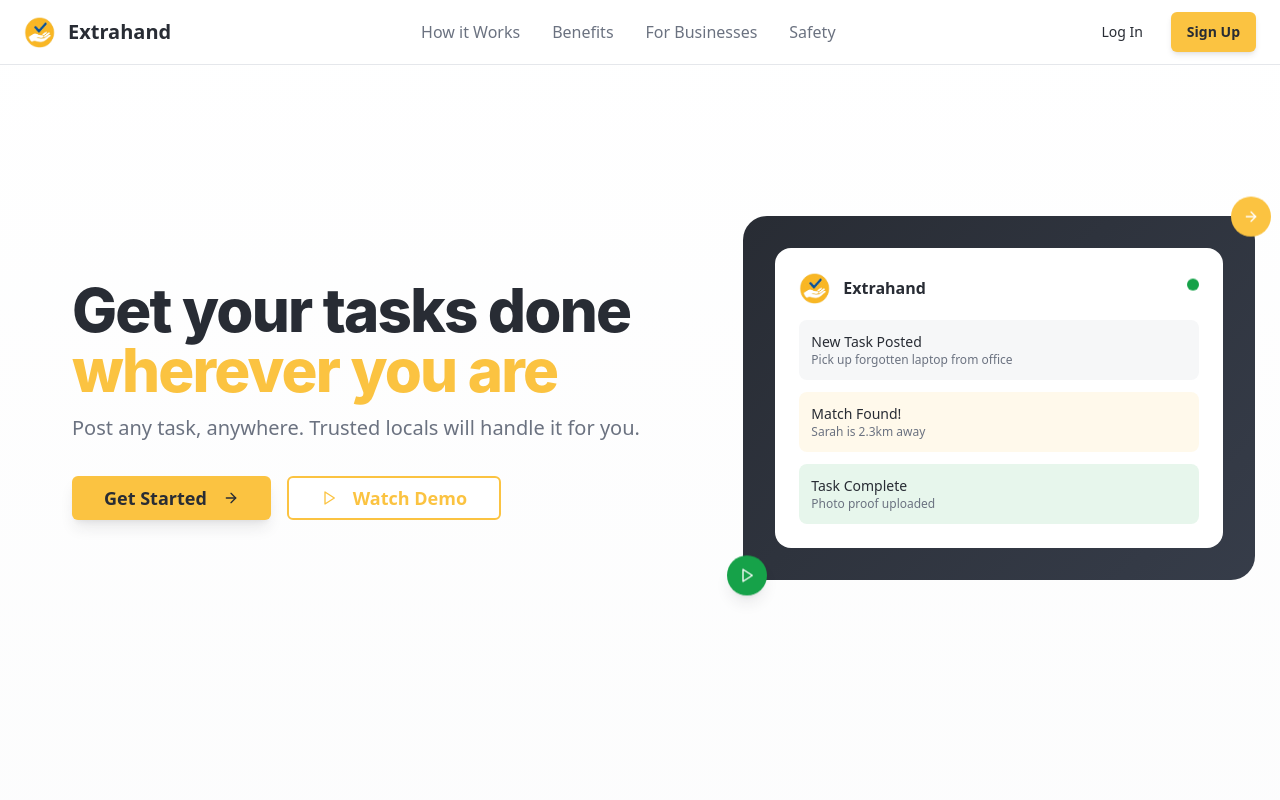
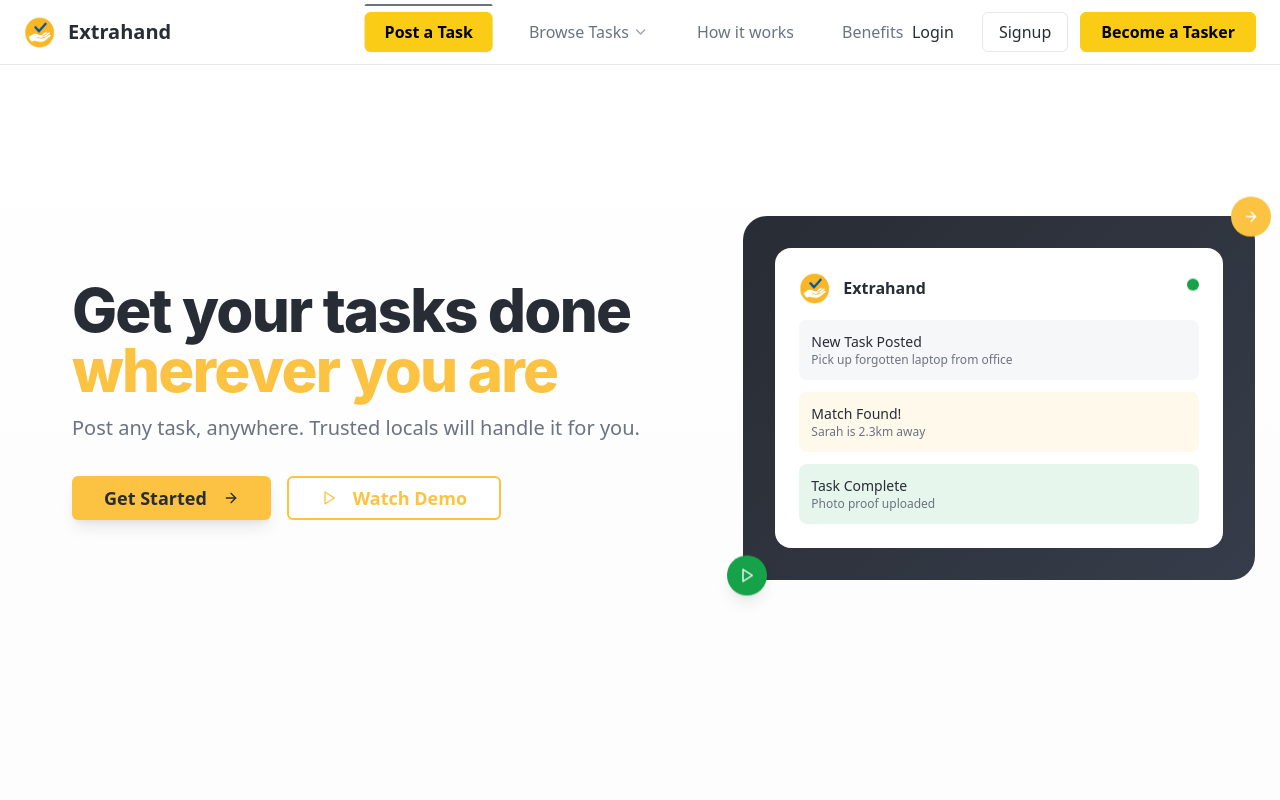
Before and after one commit to TrizenVenturesLLP/extrahand-task-pilot, a React (Vite) app: page / in a window 1280 px wide. Shown: the top 800 px of the page. Built offline with nearby package versions, Linux system fonts and the light colour scheme.

Commit message:
chnages done

```diff
--- a/src/components/Header.tsx
+++ b/src/components/Header.tsx
@@ -1,60 +1,158 @@
-import { useState } from "react";
-import { Menu, X } from "lucide-react";
+import { useState, useRef, useEffect } from "react";
+import { Menu, X, ChevronDown } from "lucide-react";
 import { Button } from "@/components/ui/button";
+
+const categories = [
+  "Accountants", "Admin", "Alterations", "Appliances", "Assembly", "Auto Electricians", "Bakers", "Barbers", "Beauticians", "Bicycle Service", "Bricklaying", "Building & Construction", "Business", "Car Body Work", "Car Detailing", "Car Repair", "Car Service", "Carpentry", "Cat Care", "Catering", "Chef", "Cladding", "Cleaning", "Computers & IT", "Concreting", "Decking", "Delivery", "Design", "Dog Care", "Draftsman", "Driving", "Electricians", "Entertainment", "Events", "Fencing", "Flooring", "Florist", "Furniture Assembly", "Gardening", "Gate Installation", "Hairdressers", "Handyman", "Heating & Cooling", "Home", "Automation And Security", "Home Theatre", "Interior Designer", "Landscaping", "Laundry", "Lawn Care", "Lessons", "Locksmith", "Makeup Artist", "Marketing", "Mobile Mechanic", "Painting", "Paving", "Pet Care", "Photographers", "Plasterer", "Plumbing", "Pool Maintenance", "Removals", "Roofing", "Sharpening", "Staffing", "Tailors", "Tattoo Artists", "Tiling", "Tradesman", "Tutoring", "Wall Hanging & Mounting", "Wallpapering", "Waterproofing", "Web", "Wheel & Tyre Service", "Writing"
+];
 
 const Header = () => {
   const [isMenuOpen, setIsMenuOpen] = useState(false);
+  const [activeNav, setActiveNav] = useState("Post a Task");
+  const [activeAction, setActiveAction] = useState("");
+  const [showCategories, setShowCategories] = useState(false);
+  const dropdownRef = useRef<HTMLDivElement>(null);
 
+  // Navigation items (center)
   const navItems = [
-    { label: "How it Works", href: "#how-it-works" },
+    { label: "Post a Task", href: "#post-task", isButton: true },
+    { label: "Browse Tasks", href: "#browse-tasks", isDropdown: true },
+    { label: "How it works", href: "#how-it-works" },
     { label: "Benefits", href: "#benefits" },
-    { label: "For Businesses", href: "#businesses" },
-    { label: "Safety", href: "#safety" },
   ];
+
+  // Action items (right)
+  const actionItems = [
+    { label: "Login", href: "#login", variant: "ghost" },
+    { label: "Signup", href: "#signup", variant: "outline" },
+    { label: "Become a Tasker", href: "#become-tasker", variant: "hero" },
+  ];
+
+  // Bar style
+  const barClass = 'before:content-[" "] before:absolute before:-top-2 before:left-0 before:right-0 before:h-0.5 before:bg-gray-500 before:rounded-t';
+
+  // Split categories into columns for desktop
+  const getCategoryColumns = (cols = 4) => {
+    const perCol = Math.ceil(categories.length / cols);
+    return Array.from({ length: cols }, (_, i) => categories.slice(i * perCol, (i + 1) * perCol));
+  };
+
+  // Close dropdown on outside click
+  useEffect(() => {
+    if (!showCategories) return;
+    function handleClick(e: MouseEvent) {
+      if (dropdownRef.current && !dropdownRef.current.contains(e.target as Node)) {
+        setShowCategories(false);
+      }
+    }
+    document.addEventListener("mousedown", handleClick);
+    return () => document.removeEventListener("mousedown", handleClick);
+  }, [showCategories]);
+
+  // Close dropdown when another nav/action is clicked
+  const handleNavClick = (item: any) => {
+    setActiveNav(item.label);
+    setActiveAction("");
+    if (!item.isDropdown) setShowCategories(false);
+    else setShowCategories((prev) => !prev);
+  };
+  const handleActionClick = (item: any) => {
+    setActiveAction(item.label);
+    setActiveNav("");
+    setShowCategories(false);
+  };
 
   return (
     <header className="fixed top-0 left-0 right-0 bg-white/95 backdrop-blur-sm border-b border-border z-50">
-      <div className="container mx-auto px-6">
-        <div className="flex items-center justify-between h-16">
+      <div className="container mx-auto px-6 relative">
+        <div className="flex items-center justify-between h-16 relative">
           {/* Logo */}
-          <div className="flex items-center gap-3">
+          <div className="flex items-center gap-3 z-10">
             <img
               src="/lovable-uploads/83b553c5-31a3-40ab-a031-6070c5e52e2b.png"
               alt="Extrahand Logo"
               className="w-8 h-8"
             />
-            <div>
             <span className="text-xl font-bold text-foreground">Extrahand</span>
           </div>
+
+          {/* Centered Navigation */}
+          <nav className="hidden md:flex absolute left-1/2 top-1/2 -translate-x-1/2 -translate-y-1/2 items-center gap-2 lg:gap-4 xl:gap-6">
+            {navItems.map((item) =>
+              item.isButton ? (
+                <Button
+                  key={item.label}
+                  asChild
+                  className={`font-semibold px-5 py-2 text-base shadow-sm bg-yellow-400 hover:bg-yellow-500 text-black transition-colors duration-200 relative ${activeNav === item.label ? barClass : ''}`}
+                  onClick={() => handleNavClick(item)}
+                >
+                  <a href={item.href}>{item.label}</a>
+                </Button>
+              ) : item.isDropdown ? (
+                <div
+                  key={item.label}
+                  className={`relative flex flex-col items-center px-3 py-2 cursor-pointer ${activeNav === item.label ? barClass : ''}`}
+                  ref={dropdownRef}
+                >
+                  <div className="flex items-center gap-1" onClick={() => handleNavClick(item)}>
+                    <span className="text-text-light hover:text-foreground transition-colors duration-200 font-medium">{item.label}</span>
+                    <ChevronDown className="w-4 h-4 text-gray-400" />
                   </div>
-
-          {/* Desktop Navigation */}
-          <nav className="hidden md:flex items-center gap-8">
-            {navItems.map((item) => (
+                  {/* Dropdown */}
+                  {showCategories && (
+                    <div className="absolute top-full left-1/2 -translate-x-1/2 mt-2 w-[700px] bg-white rounded-xl shadow-xl border border-gray-200 z-50 p-6 flex gap-8 max-h-80 overflow-x-auto overflow-y-auto scrollbar-thin scrollbar-thumb-gray-300 scrollbar-track-gray-100" style={{ minWidth: 600 }}>
+                      {getCategoryColumns(4).map((col, i) => (
+                        <ul key={i} className="space-y-2 min-w-[120px]">
+                          {col.map((cat) => (
+                            <li key={cat}>
+                              <a href="#" className="block text-gray-700 hover:text-primary text-sm font-medium transition-colors duration-150 py-1 px-2 rounded">
+                                {cat}
+                              </a>
+                            </li>
+                          ))}
+                        </ul>
+                      ))}
+                    </div>
+                  )}
+                </div>
+              ) : (
                 <a
                   key={item.label}
                   href={item.href}
-                className="text-text-light hover:text-foreground transition-colors duration-200 font-medium"
+                  className={`text-text-light hover:text-foreground transition-colors duration-200 font-medium px-3 py-2 relative flex flex-col items-center ${activeNav === item.label ? barClass : ''}`}
+                  onClick={() => handleNavClick(item)}
                 >
                   {item.label}
                 </a>
-            ))}
+              )
+            )}
           </nav>
 
           {/* Desktop Actions */}
-          <div className="hidden md:flex items-center gap-3">
-            <Button variant="ghost" className="text-foreground hover:text-primary">
-              Log In
+          <div className="hidden md:flex items-center gap-2 lg:gap-3 z-10">
+            {actionItems.map((item) => (
+              <Button
+                key={item.label}
+                asChild
+                variant={item.variant as "ghost" | "outline" | "hero"}
+                className={
+                  `${item.label === "Become a Tasker"
+                    ? "font-semibold px-5 py-2 text-base bg-yellow-400 hover:bg-yellow-500 text-black border-yellow-400 border shadow-sm transition-colors duration-200"
+                    : "font-medium px-4 py-2 text-base"}
+                  relative ${activeAction === item.label ? barClass : ''}`
+                }
+                onClick={() => handleActionClick(item)}
+              >
+                <a href={item.href}>{item.label}</a>
               </Button>
-            <Button variant="hero">
-              Sign Up
-            </Button>
+            ))}
           </div>
 
           {/* Mobile Menu Button */}
           <button
             onClick={() => setIsMenuOpen(!isMenuOpen)}
-            className="md:hidden p-2 text-foreground hover:text-primary transition-colors duration-200"
+            className="md:hidden p-2 text-foreground hover:text-primary transition-colors duration-200 z-20"
+            aria-label="Toggle menu"
           >
             {isMenuOpen ? <X className="w-6 h-6" /> : <Menu className="w-6 h-6" />}
           </button>
@@ -62,25 +160,73 @@ const Header = () => {
 
         {/* Mobile Navigation */}
         {isMenuOpen && (
-          <div className="md:hidden absolute top-16 left-0 right-0 bg-white border-b border-border shadow-lg">
-            <nav className="p-6 space-y-4">
-              {navItems.map((item) => (
+          <div className="md:hidden absolute top-16 left-0 right-0 bg-white border-b border-border shadow-lg z-50">
+            <nav className="p-6 space-y-2">
+              {navItems.map((item) =>
+                item.isButton ? (
+                  <Button
+                    key={item.label}
+                    asChild
+                    className={`w-full font-semibold px-5 py-2 text-base shadow-sm bg-yellow-400 hover:bg-yellow-500 text-black mb-2 transition-colors duration-200 relative ${activeNav === item.label ? barClass : ''}`}
+                    onClick={() => handleNavClick(item)}
+                  >
+                    <a href={item.href} onClick={() => setIsMenuOpen(false)}>{item.label}</a>
+                  </Button>
+                ) : item.isDropdown ? (
+                  <div
+                    key={item.label}
+                    className={`relative flex flex-col items-center w-full mb-2 px-3 py-2 cursor-pointer ${activeNav === item.label ? barClass : ''}`}
+                    ref={dropdownRef}
+                  >
+                    <div className="flex items-center gap-1 w-full justify-between" onClick={() => handleNavClick(item)}>
+                      <span className="text-text-light hover:text-foreground transition-colors duration-200 font-medium">{item.label}</span>
+                      <ChevronDown className="w-4 h-4 text-gray-400" />
+                    </div>
+                    {/* Dropdown */}
+                    {showCategories && (
+                      <div className="absolute left-0 right-0 top-full mt-2 bg-white rounded-xl shadow-xl border border-gray-200 z-50 p-4 max-h-72 overflow-y-auto grid grid-cols-2 gap-4 scrollbar-thin scrollbar-thumb-gray-300 scrollbar-track-gray-100">
+                        {getCategoryColumns(2).map((col, i) => (
+                          <ul key={i} className="space-y-2 min-w-[120px]">
+                            {col.map((cat) => (
+                              <li key={cat}>
+                                <a href="#" className="block text-gray-700 hover:text-primary text-sm font-medium transition-colors duration-150 py-1 px-2 rounded">
+                                  {cat}
+                                </a>
+                              </li>
+                            ))}
+                          </ul>
+                        ))}
+                      </div>
+                    )}
+                  </div>
+                ) : (
                   <a
                     key={item.label}
                     href={item.href}
-                  className="block text-text-light hover:text-foreground transition-colors duration-200 font-medium py-2"
-                  onClick={() => setIsMenuOpen(false)}
+                    className={`block text-text-light hover:text-foreground transition-colors duration-200 font-medium py-2 relative flex flex-col items-center ${activeNav === item.label ? barClass : ''}`}
+                    onClick={() => handleNavClick(item)}
                   >
                     {item.label}
                   </a>
+                )
+              )}
+              <div className="pt-4 space-y-2">
+                {actionItems.map((item) => (
+                  <Button
+                    key={item.label}
+                    asChild
+                    variant={item.variant as "ghost" | "outline" | "hero"}
+                    className={
+                      `${item.label === "Become a Tasker"
+                        ? "w-full font-semibold px-5 py-2 text-base bg-yellow-400 hover:bg-yellow-500 text-black border-yellow-400 border shadow-sm transition-colors duration-200"
+                        : "w-full font-medium px-4 py-2 text-base"}
+                      relative ${activeAction === item.label ? barClass : ''}`
+                    }
+                    onClick={() => handleActionClick(item)}
+                  >
+                    <a href={item.href} onClick={() => setIsMenuOpen(false)}>{item.label}</a>
+                  </Button>
                 ))}
-              <div className="pt-4 space-y-3">
-                <Button variant="ghost" className="w-full text-foreground hover:text-primary">
-                  Log In
-                </Button>
-                <Button variant="hero" className="w-full">
-                  Sign Up
-                </Button>
               </div>
             </nav>
           </div>
```
Also changed, not shown: src/components/TargetUsersSection.tsx (+6 -6 lines). Lines whose indentation alone changed are shown as unchanged.
